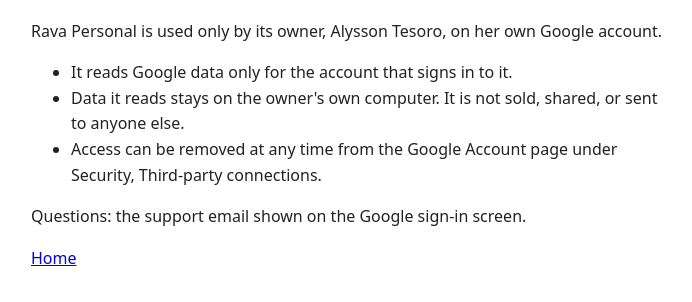
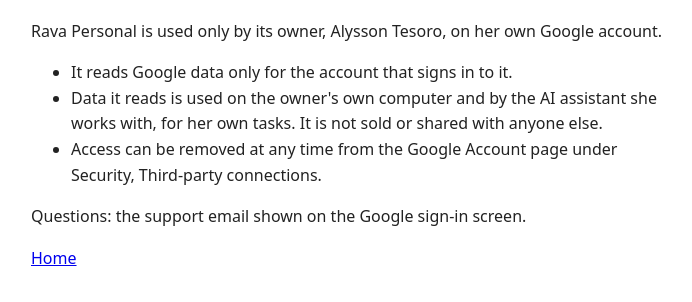
Before and after one commit to alyssontesoro/rava-personal, a plain HTML site: page privacy.html in a window 1280 px wide. Shown: the part 102-404 px from the top of the page, without its empty margins (289-981 px from the left). Drawn offline with Linux system fonts and the light colour scheme.

Commit message:
Say plainly where the data goes
Co-Authored-By: Claude Opus 5.5 <noreply@anthropic.com>

```diff
--- a/privacy.html
+++ b/privacy.html
@@ -5,7 +5,7 @@
 <p>Rava Personal is used only by its owner, Alysson Tesoro, on her own Google account.</p>
 <ul>
 <li>It reads Google data only for the account that signs in to it.</li>
-<li>Data it reads stays on the owner's own computer. It is not sold, shared, or sent to anyone else.</li>
+<li>Data it reads is used on the owner's own computer and by the AI assistant she works with, for her own tasks. It is not sold or shared with anyone else.</li>
 <li>Access can be removed at any time from the Google Account page under Security, Third-party connections.</li>
 </ul>
 <p>Questions: the support email shown on the Google sign-in screen.</p>
```
